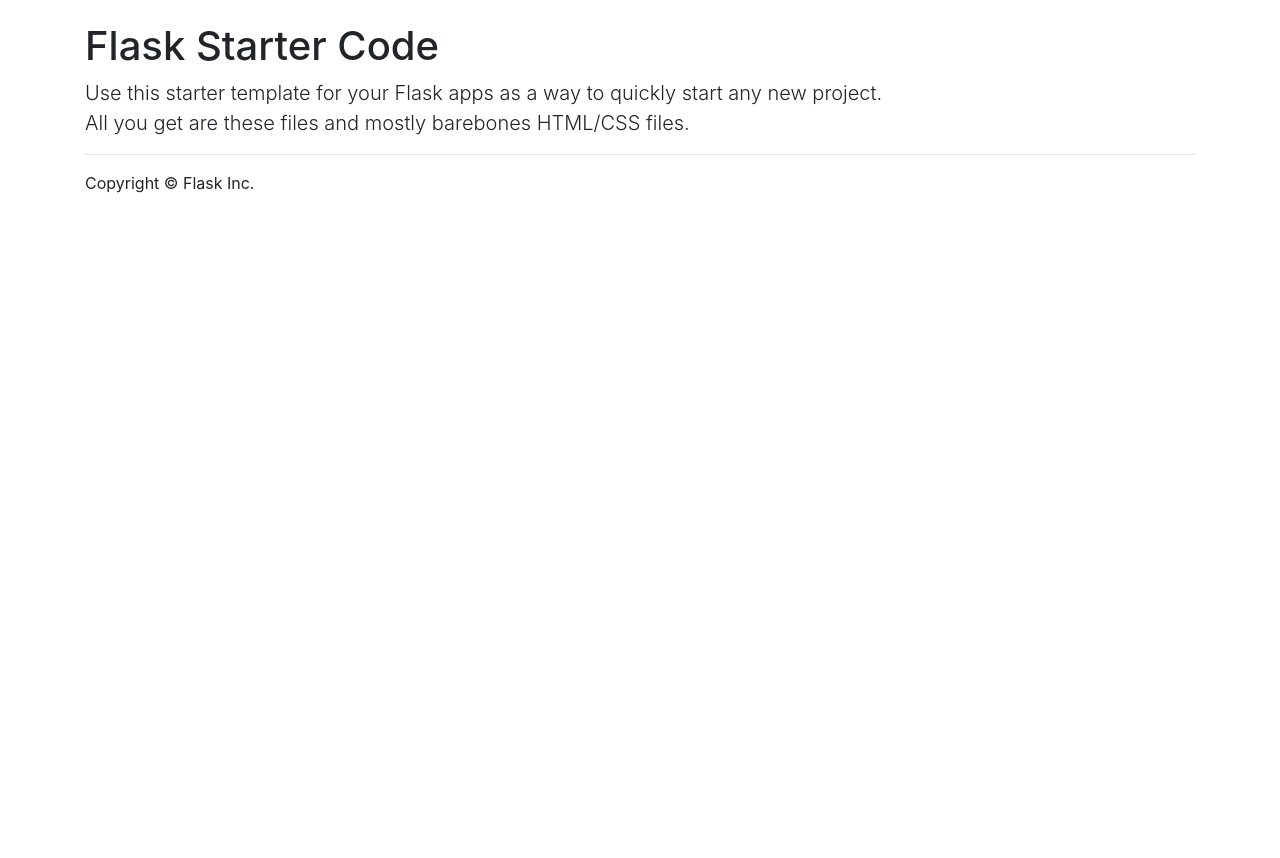
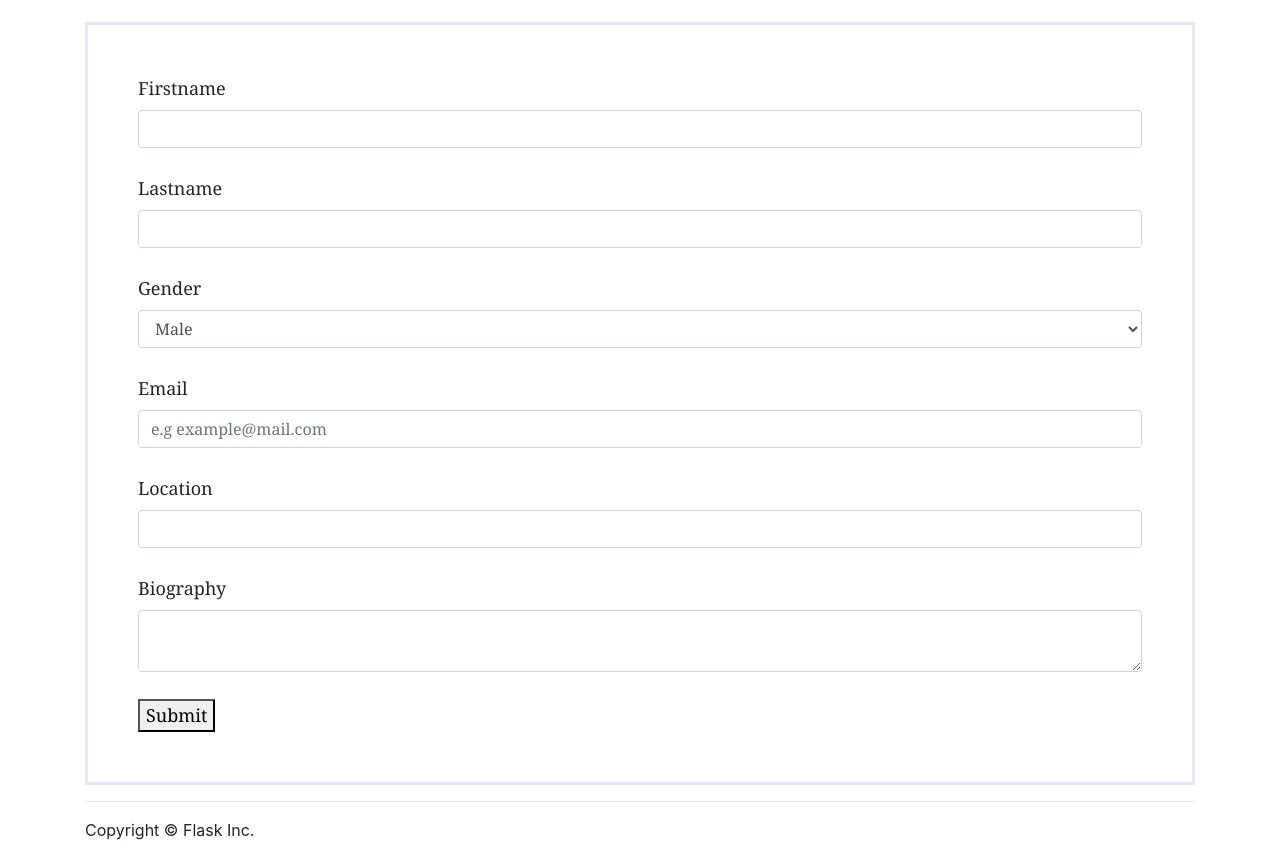
Before and after one commit to NaldoRonz/info3180-Project, a Flask app: page / in a window 1280 px wide. Shown: the part 58-916 px from the top of the page. Before the commit the page ends 251 px from the top, so only its background shows below. Run offline with Flask 2, Linux system fonts and the light colour scheme; some libraries are stand-ins or nearby versions.

Commit message:
Project 1

```diff
--- a/app/__init__.py
+++ b/app/__init__.py
@@ -1,6 +1,7 @@
 #Ronaldo M. Reid 620109753
 from flask import Flask
 from flask_wtf.csrf import CSRFProtect
+from flask_sqlalchemy import SQLAlchemy
 #from werkzeug.utils import secure_filename
 
 csrf = CSRFProtect()
@@ -9,6 +10,9 @@ app = Flask(__name__)
 
 # For Flask Form
 app.config["SECRET_KEY"] = "9_!Nald&$K8Y{i5*_H3r3}4618542184$@qlShu)_Un3<2gGu57"
+app.config["SQLALCHEMY_DATABASE_URI"] = "postgresql://postgresql:RSK4LFEg@localhost/Users"
+app.config["SQLALCHEMY_TRACK_MODIFICATIONS"] = False
+my_db =SQLAlchemy(app)
 
 #For File Upload
 #UPLOAD_FOLDER = "./app/static/uploads"
@@ -16,4 +20,4 @@ app.config["SECRET_KEY"] = "9_!Nald&$K8Y{i5*_H3r3}4618542184$@qlShu)_Un3<2gGu57"
 #app.config["UPLOAD_FOLDER"] = UPLOAD_FOLDER
 
 csrf.init_app(app)
-from app import views
+from app import views, models
--- a/app/forms.py
+++ b/app/forms.py
@@ -9,10 +9,10 @@ from wtforms import ValidationError
 #images = UploadSet("images", IMAGES)
 
 class add_Profile(FlaskForm):
-    Firstname = StringField("Firstname", validators = [Required(), Length(min=2, max=20), Regexp("[A-Z][a-z]*")])
-    Lastname = StringField("Lastname", validators = [Required(),  Length(min=2, max=20), Regexp("[A-Z]+([ '-][a-zA-Z]+)*")])
-    Gender = SelectField("Gender", choices = [("N/A","---"),("M","Male"),("F","Female"), ("O","Other")], validators = [Required()])
-    Email = StringField("Email", validators = [Required(), Email()])
-    Location = StringField("Location", validators = [Required()])
-    Biography = TextAreaField("Biography", validators = [Required()])
+    Firstname = StringField("Firstname", validators = [Required(), Length(min=2, max=20), Regexp("^[A-Za-z]+$")])
+    Lastname = StringField("Lastname", validators = [Required(),  Length(min=2, max=20), Regexp("^[A-Za-z]+$")])
+    Gender = SelectField("Gender", choices = [("M","Male"),("F","Female"), ("O","Other")])
+    Email = StringField("Email", validators = [Required(), Email(), Length(max =35)])
+    Location = StringField("Location", validators = [Required(), Regexp("^[/s A-Za-z0-9 /s]+$"), Length(max =200)])
+    Biography = TextAreaField("Biography", validators = [Required(), Length(max =1000)])
     #Browse = FileField("images", validators =[FileRequired(), FileAllowed(images, "Please only upload image files only!!!")])
--- a/app/templates/home.html
+++ b/app/templates/home.html
@@ -1,7 +1,20 @@
 {% extends "base.html" %}
 
 {% block main %}
-<h1>Flask Starter Code</h1>
-<p class="lead">Use this starter template for your Flask apps as a way to quickly start any new project.<br>
-All you get are these files and mostly barebones HTML/CSS files.</p>
+<form name = "Add Profile" action = " " class = add_Profile(form), method = "POST">
+  {% include 'flash_msg.html' %}
+  {{form.csrf_token }}
+  <div class = "form_container">
+    <div class = "add_form">
+        {{form.Firstname.label}} </br> {{form.Firstname(class = "form-control", size = 75 )}}</br>
+        {{form.Lastname.label}} </br> {{form.Lastname(class = "form-control", size = 75)}}</br>
+        {{form.Gender.label}} {{form.Gender(class = "form-control")}}</br>
+        {{form.Email.label}} </br> {{form.Email(class = "form-control", size = 75, placeholder = "e.g example@mail.com")}}</br>
+        {{form.Location.label}} </br> {{form.Location(class = "form-control", size = 75)}}</br>
+        {{form.Biography.label}} </br> {{form.Biography(class = "form-control")}}</br>
+    <!--<p><input type = file name = Photo"></p>-->
+    <p><button type= "Submit" value = "Submit">Submit</button></p>
+    </div>
+   </div>
+ </form>
 {% endblock %}
--- a/app/templates/result.html
+++ b/app/templates/result.html
@@ -3,6 +3,6 @@
 {% block flash %}
     <h2> Form Submission was a success </h2>
     {% include 'flash_msg.html' %}
-    <p>Hello, my name is <strong>{{Firstname + ' ' + Lastname}}</strong> nice to talk to you, my address is <strong>{{Email}}</strong> and i wanted to talk about<strong>{{Gender}}</strong></p>
-    <img src"{{url_for('static',filename="uploads/" + filename) }}>
+    <p> Your name is <strong>{{Firstname + ' ' + Lastname}}</strong>, gender <strong>{{Gender}}</strong>, email address
+    <strong>{{Email}}</strong>, your loacation is <strong>{{Location}}</strong> and your biography states that <strong>{{Biography}}</strong> </p>
 {% endblock %}
--- a/app/views.py
+++ b/app/views.py
@@ -8,22 +8,20 @@ This file creates your application.
 
 from app import app
 from flask import render_template, request, redirect, url_for, flash
-#from werkzeug.utils import secure_filename
+from werkzeug.utils import secure_filename
 from .forms import add_Profile
 from datetime import date
-
+from app import my_db
+from app.models import Users
 
 ###
 # Routing for your application.
 ###
 
-@app.route('/')
+# Renders form as home directory.
+
+@app.route('/', methods = ["GET", "POST"])
 def home():
-    """Render website's home page."""
-    return render_template('home.html')
-
-@app.route('/profile', methods = ["GET", "POST"])
-def profile():
     form = add_Profile()
     if request.method == "POST" and form.validate_on_submit():
         Firstname = form.Firstname.data
@@ -37,12 +35,37 @@ def profile():
         #Photo.save(os.path.join(app.config['UPLOAD_FOLDER'],filename))
 
         flash("Successfully Completed")
-        return render_template('result.html', form = form, Firstname = Firstname, Lastname = Lastname, Gender = Gender, Email = Email, Location = Location, Biography = Biography)#filename = filename
+        return render_template('result.html', form = form, Firstname = Firstname, Lastname = Lastname, Gender = Gender, Email = Email, Location = Location, Biography = Biography)
+        #filename = filename
+
     else:
         flash_errors(form)
-        return render_template('profile.html', form = form)
+        return render_template('home.html', form = form)
 
-# Flash errors from the form if validation fails
+
+@app.route("/add_user", methods = ["POST"])
+def add_user():
+    user = Users(request.form["firstname"], request.form["lastname"])
+    my_db.session.add(user)
+    my_db.sessiom.commit()
+    return redirect(url_for("profiles"))
+
+
+@app.route("/users")
+def users():
+    users = Users.query.all()
+
+    return render_template("")
+
+
+
+@app.route('/profile')
+def profile():
+    """Render website's home page."""
+    return render_template('profile.html')
+
+
+
 def flash_errors(form):
     for field, errors in form.errors.items():
         for error in errors:
```
Also changed, not shown: app/models.py (added, +24 -0 lines), app/templates/profile.html (+0 -19 lines), 1 other file.
